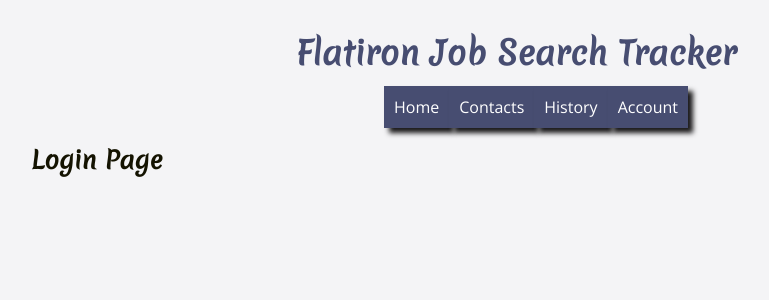
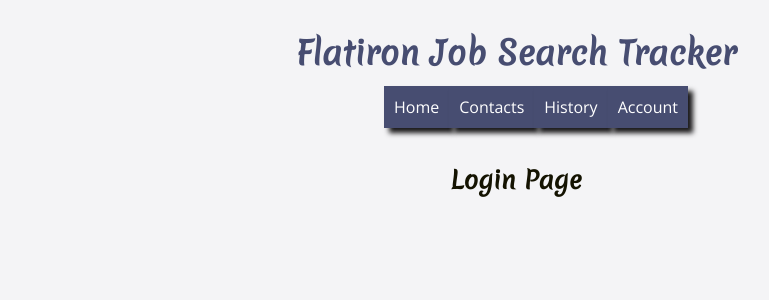
Before and after one commit to brownjer3/flatiron-job-search-tracker-frontend, a React (Create React App) app: page /login in a window 1280 px wide. Shown: the top 300 px of the page, without its empty margins (124-893 px from the left). Built offline with nearby package versions, Linux system fonts and the light colour scheme.

Commit message:
Add login.css

```diff
--- a/src/login/LoginContainer.js
+++ b/src/login/LoginContainer.js
@@ -1,4 +1,5 @@
 import React, { Component } from "react";
+import "./login.css";
 
 export default class LoginContainer extends Component {
   render() {
--- /dev/null
+++ b/src/login/login.css
@@ -0,0 +1,7 @@
+#login-container {
+  display: flex;
+  flex-direction: column;
+  align-items: center;
+  margin: 0 auto;
+  padding: 20px;
+}
```
